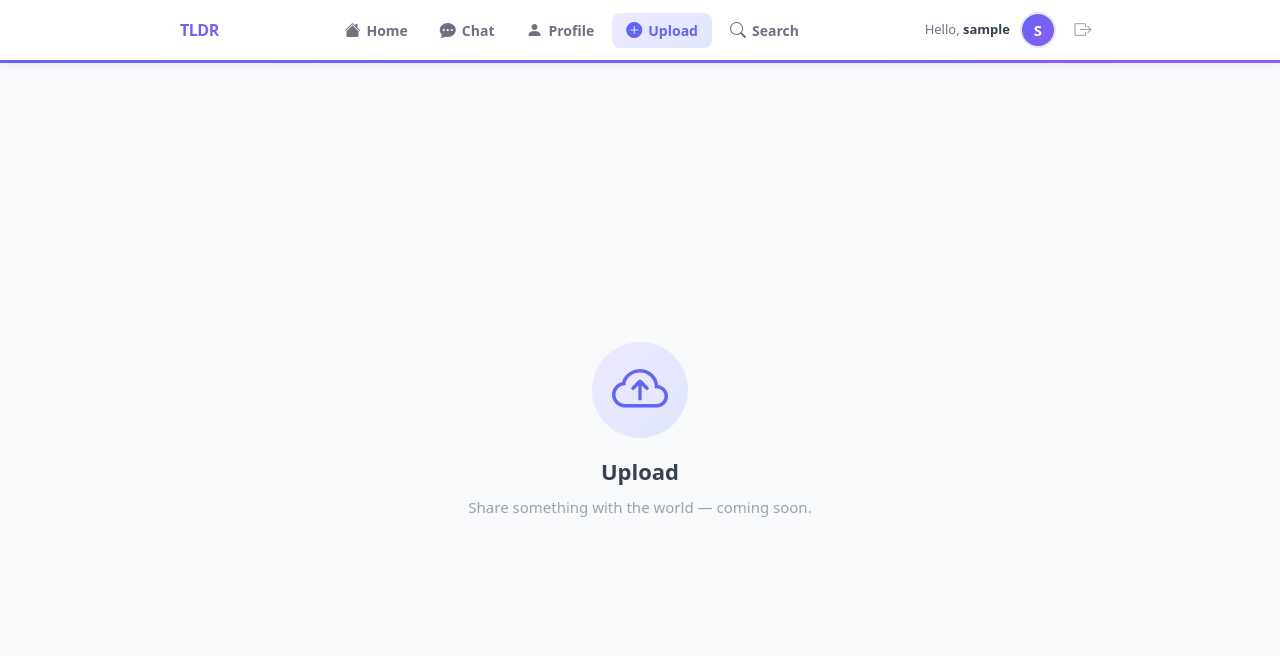
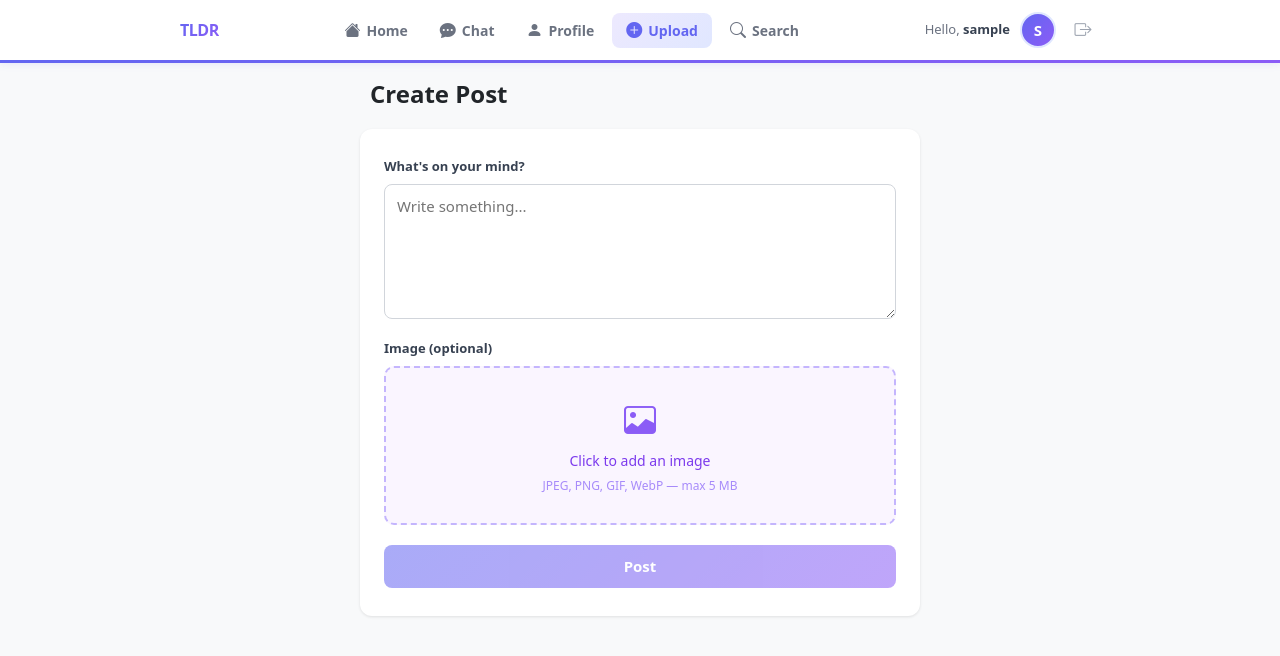
Before and after one commit to dvirturg/TLDR-finalproject, a React (Vite) app in the folder frontend/: page /upload in a window 1280 px wide. Shown: the top 656 px of the page. Built offline with nearby package versions, Linux system fonts and the light colour scheme; no server answers; sample sign-in values are in the browser's storage.

Commit message:
created the upload page

```diff
--- a/frontend/src/App.css
+++ b/frontend/src/App.css
@@ -568,3 +568,134 @@ body {
   font-size: 15px;
   padding: 40px 0;
 }
+
+/* ── Upload page ──────────────────────────────────────────────────────── */
+
+.upload-card {
+  background: #fff;
+  border-radius: 12px;
+  box-shadow: 0 1px 3px rgba(0, 0, 0, 0.1);
+  padding: 28px 24px;
+}
+
+.upload-field {
+  display: flex;
+  flex-direction: column;
+  gap: 8px;
+  margin-bottom: 20px;
+}
+
+.upload-label {
+  font-size: 13px;
+  font-weight: 600;
+  color: #374151;
+}
+
+.upload-textarea {
+  padding: 10px 12px;
+  border: 1.5px solid #d1d5db;
+  border-radius: 8px;
+  font-size: 15px;
+  color: #111827;
+  font-family: inherit;
+  resize: vertical;
+  outline: none;
+  transition: border-color 0.15s ease;
+  line-height: 1.5;
+}
+
+.upload-textarea:focus {
+  border-color: #6366f1;
+}
+
+.upload-textarea:disabled {
+  opacity: 0.6;
+}
+
+.upload-zone {
+  display: flex;
+  flex-direction: column;
+  align-items: center;
+  justify-content: center;
+  gap: 6px;
+  padding: 28px 20px;
+  border: 2px dashed #c4b5fd;
+  border-radius: 10px;
+  background: #faf5ff;
+  color: #7c3aed;
+  font-size: 14px;
+  font-weight: 500;
+  cursor: pointer;
+  transition: background 0.15s ease, border-color 0.15s ease;
+  width: 100%;
+}
+
+.upload-zone:hover:not(:disabled) {
+  background: #f3e8ff;
+  border-color: #8b5cf6;
+}
+
+.upload-zone:disabled {
+  opacity: 0.6;
+  cursor: not-allowed;
+}
+
+.upload-zone-icon {
+  font-size: 32px;
+  color: #8b5cf6;
+}
+
+.upload-zone-hint {
+  font-size: 12px;
+  color: #a78bfa;
+  font-weight: 400;
+}
+
+.upload-preview {
+  position: relative;
+  display: inline-block;
+  border-radius: 10px;
+  overflow: visible;
+}
+
+.upload-preview-img {
+  display: block;
+  max-width: 100%;
+  max-height: 320px;
+  border-radius: 10px;
+  object-fit: cover;
+  border: 1.5px solid #e5e7eb;
+}
+
+.upload-remove-btn {
+  position: absolute;
+  top: -10px;
+  right: -10px;
+  background: #fff;
+  border: none;
+  border-radius: 50%;
+  font-size: 22px;
+  color: #ef4444;
+  cursor: pointer;
+  line-height: 1;
+  padding: 0;
+  display: flex;
+  align-items: center;
+  justify-content: center;
+  transition: color 0.15s ease;
+}
+
+.upload-remove-btn:hover:not(:disabled) {
+  color: #dc2626;
+}
+
+.upload-remove-btn:disabled {
+  opacity: 0.5;
+  cursor: not-allowed;
+}
+
+.upload-submit-btn {
+  width: 100%;
+  padding: 10px;
+  font-size: 15px;
+}
--- a/frontend/src/pages/UploadPage.tsx
+++ b/frontend/src/pages/UploadPage.tsx
@@ -1,13 +1,116 @@
-import React from 'react';
+import React, { useState, useRef } from 'react';
+import { useNavigate } from 'react-router-dom';
+import { createPost } from '../api/postsApi';
 
 const UploadPage: React.FC = () => {
+  const navigate = useNavigate();
+
+  const [text, setText] = useState('');
+  const [imageFile, setImageFile] = useState<File | null>(null);
+  const [previewUrl, setPreviewUrl] = useState<string | null>(null);
+  const [submitting, setSubmitting] = useState(false);
+  const [error, setError] = useState<string | null>(null);
+
+  const fileInputRef = useRef<HTMLInputElement>(null);
+
+  const handleFileChange = (e: React.ChangeEvent<HTMLInputElement>) => {
+    const file = e.target.files?.[0] ?? null;
+    setImageFile(file);
+    setPreviewUrl(file ? URL.createObjectURL(file) : null);
+  };
+
+  const handleRemoveImage = () => {
+    setImageFile(null);
+    setPreviewUrl(null);
+    if (fileInputRef.current) fileInputRef.current.value = '';
+  };
+
+  const handleSubmit = async (e: React.FormEvent) => {
+    e.preventDefault();
+    if (!text.trim()) return;
+    setSubmitting(true);
+    setError(null);
+    try {
+      const formData = new FormData();
+      formData.append('text', text.trim());
+      if (imageFile) formData.append('image', imageFile);
+      await createPost(formData);
+      navigate('/feed');
+    } catch {
+      setError('Failed to create post. Please try again.');
+    } finally {
+      setSubmitting(false);
+    }
+  };
+
   return (
-    <div className="placeholder-page">
-      <div className="placeholder-icon">
-        <i className="bi bi-cloud-arrow-up" />
+    <div className="feed-page">
+      <h1>Create Post</h1>
+      <div className="upload-card">
+        <form onSubmit={handleSubmit}>
+          <div className="upload-field">
+            <label className="upload-label" htmlFor="post-text">
+              What's on your mind?
+            </label>
+            <textarea
+              id="post-text"
+              className="upload-textarea"
+              placeholder="Write something..."
+              value={text}
+              onChange={(e) => setText(e.target.value)}
+              rows={5}
+              disabled={submitting}
+            />
+          </div>
+
+          <div className="upload-field">
+            <label className="upload-label">Image (optional)</label>
+            <input
+              ref={fileInputRef}
+              type="file"
+              accept="image/jpeg,image/png,image/gif,image/webp"
+              style={{ display: 'none' }}
+              onChange={handleFileChange}
+              disabled={submitting}
+            />
+            {!previewUrl ? (
+              <button
+                type="button"
+                className="upload-zone"
+                onClick={() => fileInputRef.current?.click()}
+                disabled={submitting}
+              >
+                <i className="bi bi-image upload-zone-icon" />
+                <span>Click to add an image</span>
+                <span className="upload-zone-hint">JPEG, PNG, GIF, WebP — max 5 MB</span>
+              </button>
+            ) : (
+              <div className="upload-preview">
+                <img src={previewUrl} alt="Preview" className="upload-preview-img" />
+                <button
+                  type="button"
+                  className="upload-remove-btn"
+                  onClick={handleRemoveImage}
+                  disabled={submitting}
+                  title="Remove image"
+                >
+                  <i className="bi bi-x-circle-fill" />
+                </button>
+              </div>
+            )}
+          </div>
+
+          {error && <p className="error-message">{error}</p>}
+
+          <button
+            type="submit"
+            className="profile-save-btn upload-submit-btn"
+            disabled={submitting || !text.trim()}
+          >
+            {submitting ? 'Posting…' : 'Post'}
+          </button>
+        </form>
       </div>
-      <h2>Upload</h2>
-      <p>Share something with the world — coming soon.</p>
     </div>
   );
 };
```
Also changed, not shown: frontend/src/components/PostCard.tsx (+121 -18 lines).
